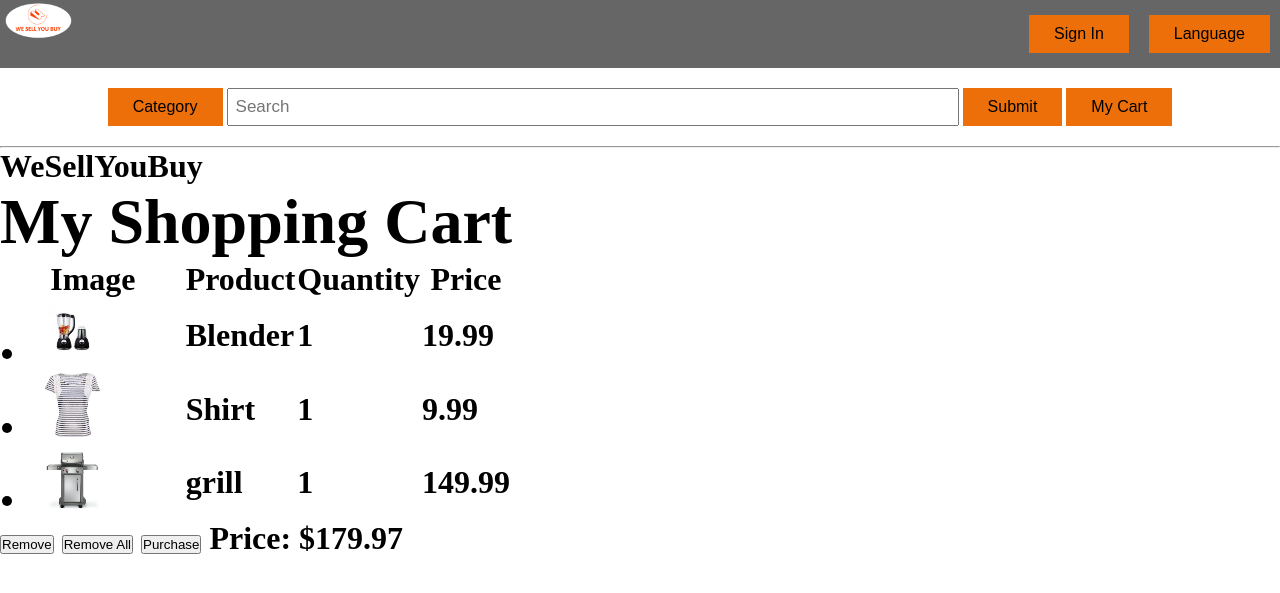
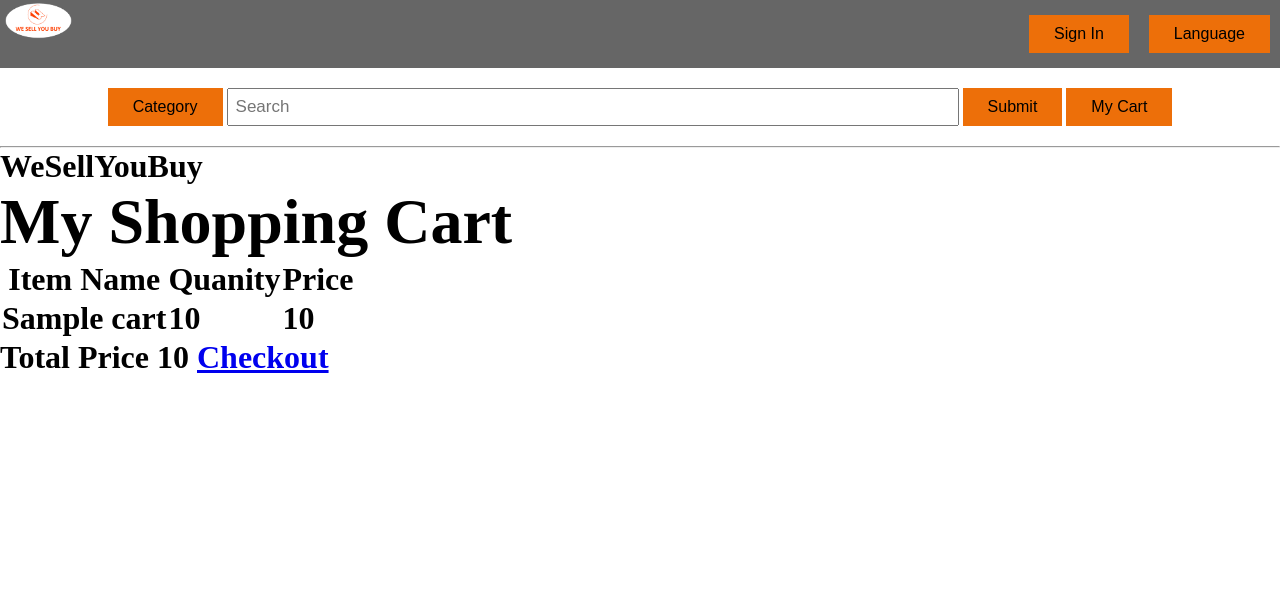
Before and after one commit to Aldo1540/E-Commerce, a PHP site: page /cart.php in a window 1280 px wide. Shown: the top 593 px of the page. Run offline with PHP 8.4, Linux system fonts and the light colour scheme; tables that the repository leaves empty or names only in its code hold one stand-in row (values such as "Sample post").

Commit message:
Add files via upload
cart works with a database that displays a table with items in a cart and displays its total

```diff
--- a/WeSellYouBuy/cart.php
+++ b/WeSellYouBuy/cart.php
@@ -6,44 +6,78 @@
 	<link rel="stylesheet" type="text/css" href="style/cart.css">
 </head>
 <body>
-	<?php include 'includes/signedOutHeader.php'; ?>
+	<?php include 'includes/signedOutHeader.php';
+
+	$servername = "localhost";
+	$dbUsername = "root";
+	$dbPassword = "";
+	$dbName = "shoppingcart";
+
+	/* sets up a variable for the connection using given credentials */
+	$conn = mysqli_connect($servername, $dbUsername, $dbPassword, $dbName);
+
+	/* checks if connection failed, if it did, display error message */
+	if(!$conn){
+	die("Connection failed: ".mysqli_connect_error());
+	}
+
+	$sql = "SELECT * FROM products";
+	$res = mysqli_query($conn, $sql);
+	?>
+
 	<h1>WeSellYouBuy<h1>
 	<header id="title">
     <h1>My Shopping Cart</h1>
 
-	<div>
-		<table class="centertbl" style="width:40%">
-			<tr>
-				<th>Image</th>
-				<th>Product</th>
-				<th>Quantity</th>
-				<th>Price</th>
-			</tr>
-			<tr>
-				<td><li><img src="images/items/blender.png" style="width:30%"; "height:30%";></li></td>
-				<td>Blender</td>
-				<td>1</td>
-				<td>19.99</td>
-			</tr>
-			<tr>
-				<td><li><img src="images/items/shirt.png" style="width:30%"; "height:30%";></li></td>
-				<td>Shirt</td>
-				<td>1</td>
-				<td>9.99</td>
-			</tr>
-			<tr>
-				<td><li><img src="images/items/grill.png" style="width:30%"; "height:30%";></li></td>
-				<td>grill</td>
-				<td>1</td>
-				<td>149.99</td>
-			</tr>
-		</table>
+	<div class="container">
+	<div class="row">
+	  <table class="table">
+	  	<tr>
+	  		<th>Item Name</th>
+	  		<th>Quanity</th>
+	  		<th>Price</th>
+	  	</tr>
 
-		<button type="button">Remove</button>
-		<button type="button">Remove All</button>
-		<button type="button">Purchase</button>
-		<label> Price: $179.97</label>
+
+		<?php
+
+			$cartitems = array();
+			$sql = "SELECT * FROM cart";
+			$result = mysqli_query($conn, $sql);
+			if($result){
+				while($row = mysqli_fetch_assoc($result)){
+					$cartitems[] = $row["name"];
+				}
+			}
+
+		?>
+
+		<?php
+			$total = 0;
+			$i = 0;
+
+			$item = mysqli_query($conn,"SELECT * FROM cart");
+			while($row = mysqli_fetch_array($item))
+			{
+				echo "<tr>";
+				echo "<td>" . $row['name'] . "</td>";
+				echo "<td>" . $row['quantity'] . "</td>";
+				echo "<td>" . $row['price'] . "</td>";
+				echo "</tr>";
+				$total = $total + $row['price'];
+			}
+		echo "</table>";
+		?>
+
+		<tr>
+			<td><strong>Total Price</strong></td>
+			<td><strong><?php echo $total;?></strong></td>
+			<td><a href="#" class="btn btn-info">Checkout</a></td>
+		</tr>
+	  </table>
 	</div>
+</div>
+
 </body>
 
 </html>
```
